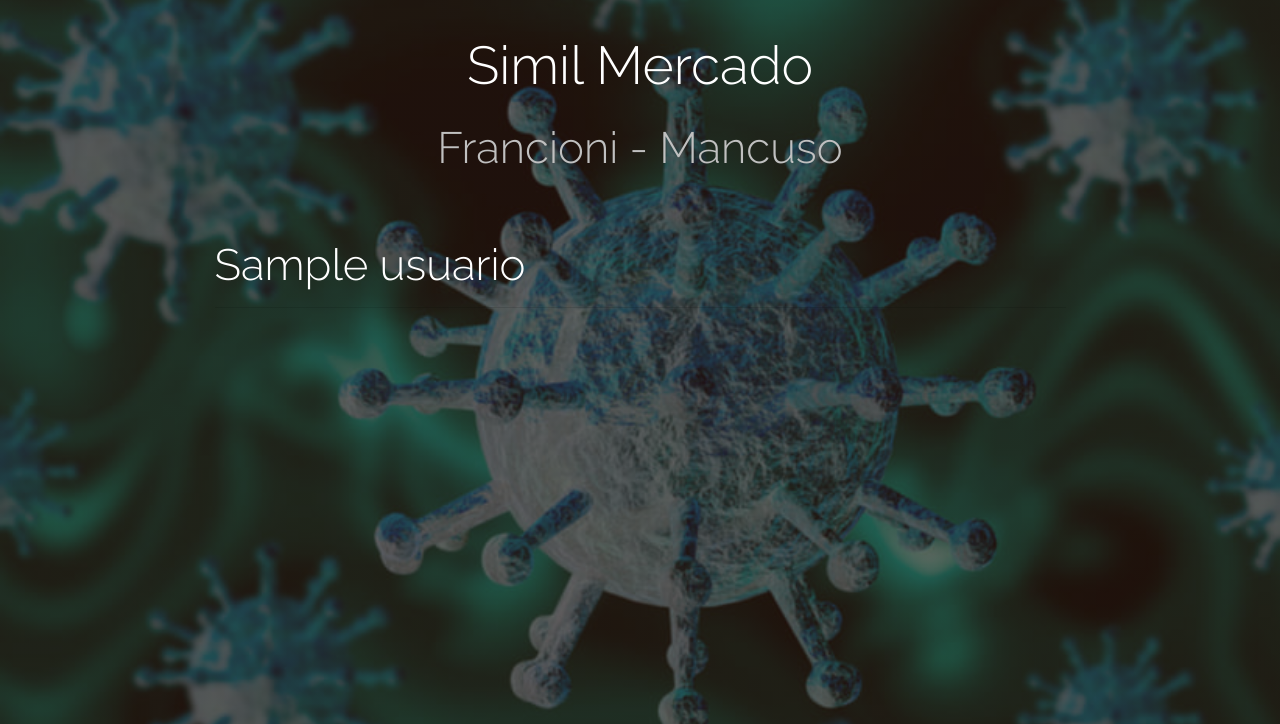
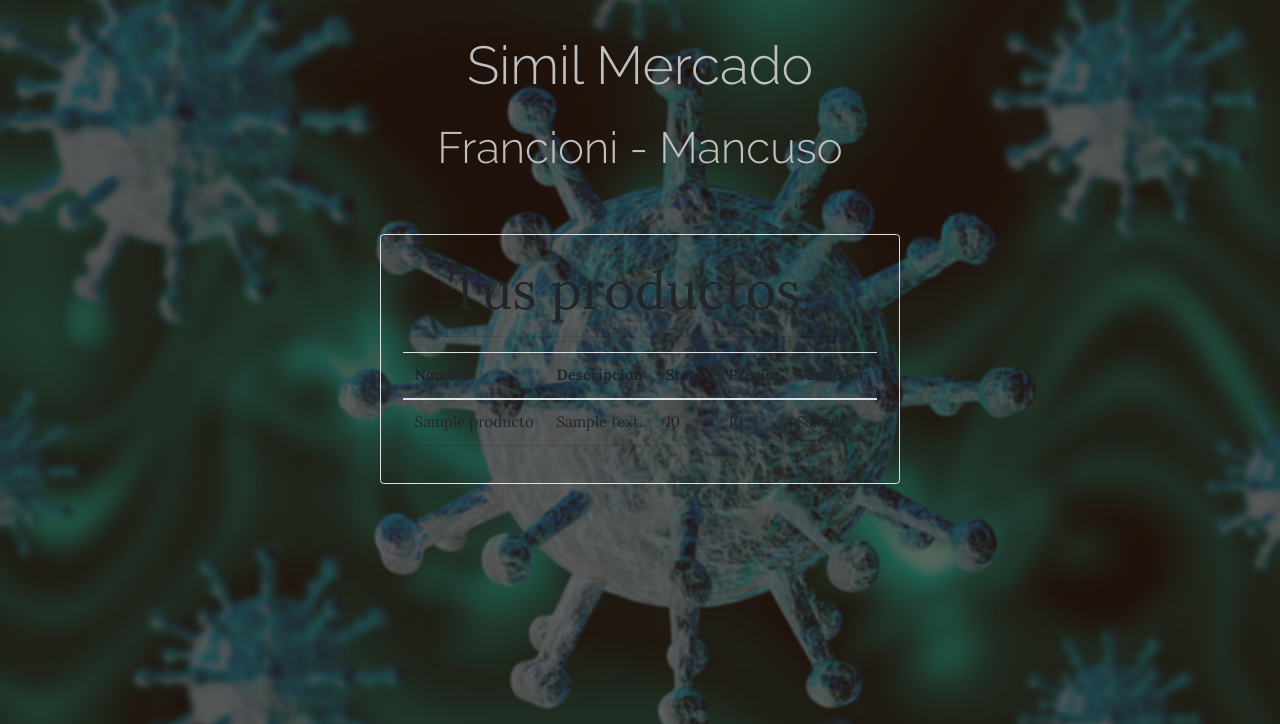
Before and after one commit to franciolucio/tp_arq1_grupo_d, a Django app: page / in a window 1280 px wide. Shown: the top 724 px of the page. Run offline with Django 3.2, Linux system fonts and the light colour scheme; tables that the repository leaves empty hold one stand-in row (Sample ...); some libraries are stand-ins or nearby versions.

Commit message:
Se hace una tabla para visualizar los productos

```diff
--- a/Aplicaciones/similMercado/views.py
+++ b/Aplicaciones/similMercado/views.py
@@ -1,8 +1,8 @@
 from Aplicaciones.similMercado.models import Usuario
 from django.shortcuts import render
-from .models import Usuario
+from .models import Usuario,Producto
 
 # Create your views here.
 def home(request):
-    usuarios = Usuario.objects.filter(activo = True)
-    return render(request,"similMercado/home.html",{'usuarios':usuarios})
+    productos = Producto.objects.filter(activo = True)
+    return render(request,"similMercado/home.html",{'productos':productos})
--- a/templates/similMercado/home.html
+++ b/templates/similMercado/home.html
@@ -1,14 +1,36 @@
 {% extends 'similMercado/index.html' %}
 
 {% block content %}
-    {% if usuarios %}
-        {% for usuario in usuarios %}
-                <h3>
-                    <font color="white">{{ usuario.nombre }}</font>
-                </h3>
-            <hr>
-        {% endfor %}
-    {% else %}
-        <h1><font color="white">No existen usuarios registrados!</font></h1>
-    {% endif %}
+    <div class="container">
+        <div class="border rounded p-4 m-4">
+             <p class="display-4 pl-4 ml-4">Tus productos</p>
+             <hr>
+             <table class="table">
+                 <thead>
+                     <tr>
+                         <th>Nombre</th>
+                         <th>Descripcion</th>
+                         <th>Stock</th>
+                         <th>Precio</th>
+                         <th>Vendedor</th>
+                     </tr>
+                 </thead>
+                 <tbody>
+                     {% for producto in productos %}
+                     <tr>
+                         <td>{{producto.nombre}}</td>
+                         <td>{{producto.descripcion}}</td>
+                         <td>{{producto.stock}}</td>
+                         <td>{{producto.precio}}</td>
+                         <td>{{producto.id_vendedor.razon_social}}</td>
+                     </tr>
+
+                     {% endfor %}
+
+                 </tbody>
+
+             </table>
+
+        </div>
+     </div>
 {% endblock %}
--- a/templates/similMercado/index.html
+++ b/templates/similMercado/index.html
@@ -26,10 +26,10 @@
     <title>{% block titulo %}Arquitectura de Software I{% endblock titulo %}</title>
   </head>
 
-  <body style="background-color: black;">
+  <body>
 
     <div style="text-align: center;">
-        <h2><font color="white">Simil Mercado</font></h2>
+        <h2><font color="silver">Simil Mercado</font></h2>
         <h3><font color="silver">Francioni - Mancuso</font></h3>
     </div>
 
```
